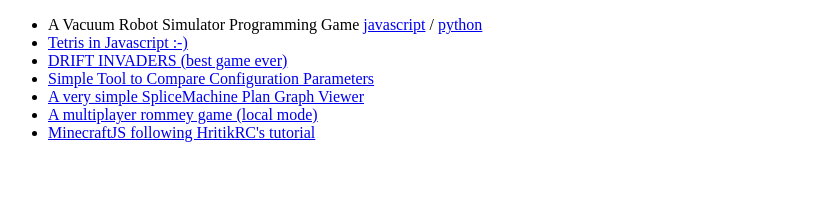
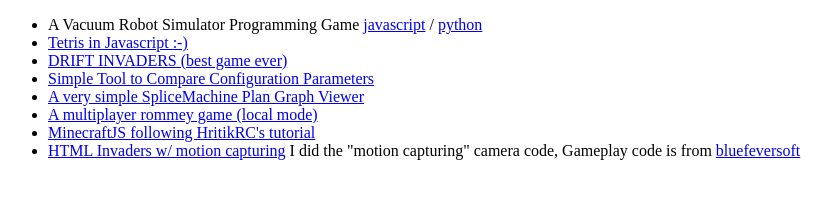
Before and after one commit to martinrupp/martinrupp.github.io, a plain HTML site: page index.html in a window 1280 px wide. Shown: the whole page, without its empty margins (0-830 px from the left). Drawn offline with Linux system fonts and the light colour scheme.

Commit message:
adding html invaders

```diff
--- a/index.html
+++ b/index.html
@@ -10,6 +10,8 @@
   <li> <a href="https://martinrupp.github.io/tools/splice_plan/plan_graph.html">A very simple SpliceMachine Plan Graph Viewer</a>
   <li> <a href="https://martinrupp.github.io/rommey/local.html?skipPrompts">A multiplayer rommey game (local mode)</a>
   <li> <a href="https://martinrupp.github.io/minecraftjs/minecraft.html">MinecraftJS following HritikRC's tutorial</a>
+
+  <li> <a href="https://martinrupp.github.io/html_invaders/ch18/index.html">HTML Invaders w/ motion capturing</a> I did the "motion capturing" camera code, Gameplay code is from <a href=https://github.com/bluefeversoft/html_invaders>bluefeversoft</a>
 </ul>
 
 </body>
```
Also changed, not shown: 1 other file.
